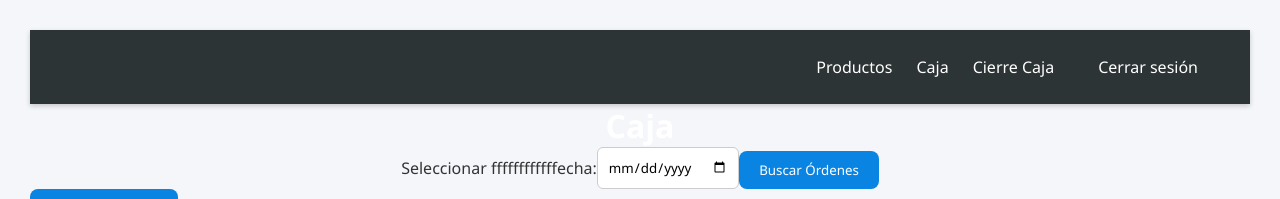
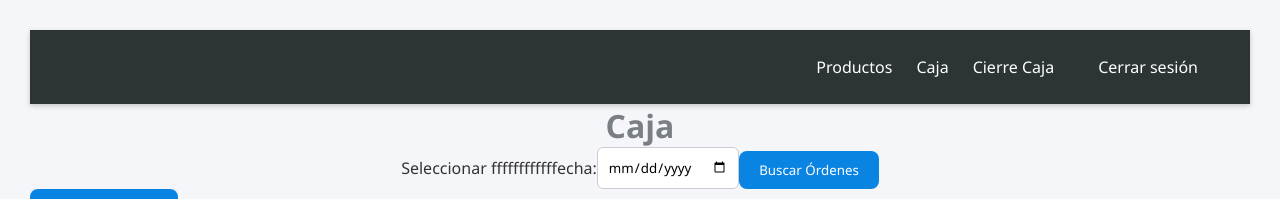
Before and after one commit to SorathDem/GRANBarBQD, a website with bundled scripts: page frontend/caja.html in a window 1280 px wide. Shown: the top 199 px of the page. Built offline with nearby package versions, Linux system fonts and the light colour scheme.

Commit message:
primer push

```diff
--- a/frontend/caja.html
+++ b/frontend/caja.html
@@ -13,7 +13,7 @@
       color: #333;
     }
     h1 {
-      color: #fff;
+      color: #797f83;
       text-align: center;
     }
     .filtros {
```
